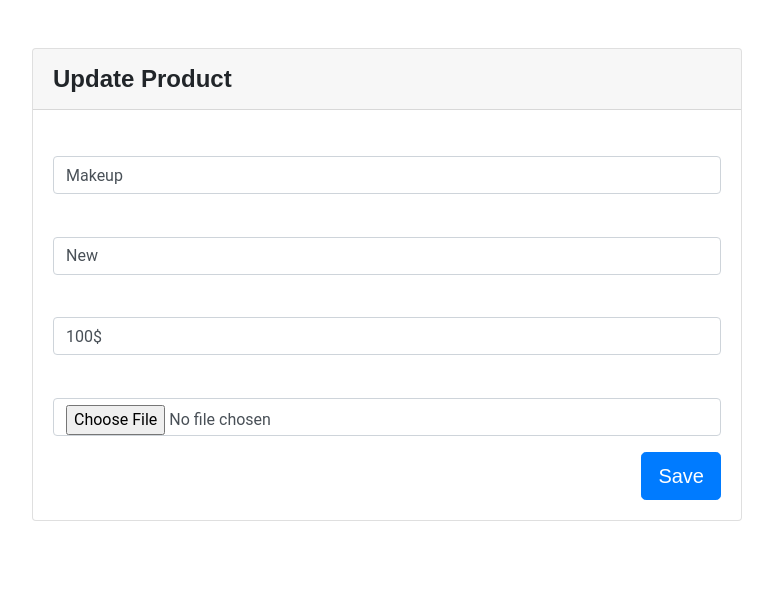
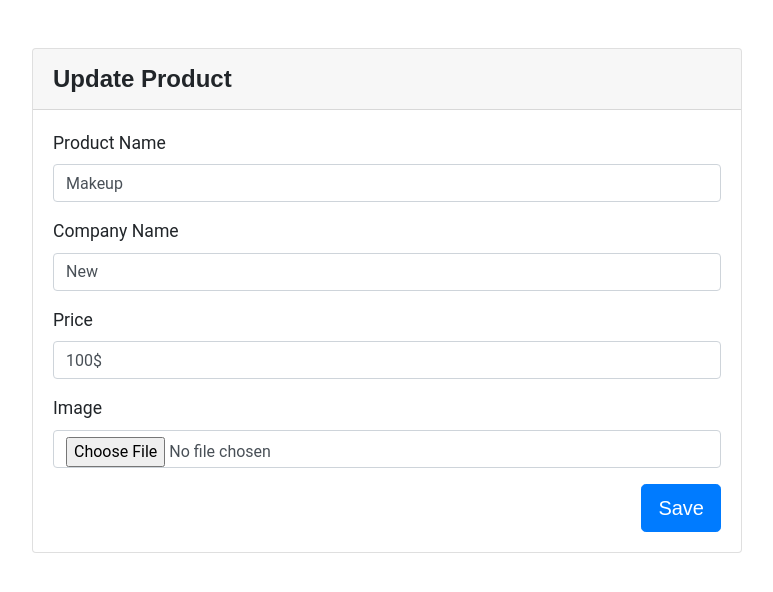
Before and after one commit to MateenSeddiqi/Online-cosmetic-shop, a Django app: page /updateProduct/6/ in a window 1280 px wide. Shown: the part 56-648 px from the top of the page, without its empty margins (253-1026 px from the left). Run offline with Django 5.2, Linux system fonts and the light colour scheme; data comes from the database, SQL or seed files in the repository.

Commit message:
working on update to display the picture

```diff
--- a/products/forms.py
+++ b/products/forms.py
@@ -11,9 +11,9 @@ class FeedbackForm(forms.ModelForm):
             'feedback': forms.Textarea(attrs={'class': 'form-control', 'placeholder': 'Feedback', 'rows': 3, 'required': True}),
         }
         labels = {
-            'name': '',
-            'email': '',
-            'feedback': '',
+            'name': 'Name',
+            'email': 'Email Address',
+            'feedback': 'Your feedback',
         }
 
 class ProductForm(forms.ModelForm):
@@ -27,12 +27,16 @@ class ProductForm(forms.ModelForm):
             'image': forms.FileInput(attrs={'class': 'form-control', 'placeholder': 'Image'}),
         }
         labels = {
-            'name': '',
-            'company': '',
-            'price': '',
-            'image': '',
+            'name': 'Product Name',
+            'company': 'Company Name',
+            'price': 'Price',
+            'image': 'Image',
         }
 
     def __init__(self, *args, **kwargs):
+        instance = kwargs.get('instance', None)
         super().__init__(*args, **kwargs)
-        self.fields['image'].required = False
+        if instance and instance.image:
+            self.fields['image'].required = False
+        else:
+            self.fields['image'].required = True
--- a/products/templates/updateProduct.html
+++ b/products/templates/updateProduct.html
@@ -26,6 +26,11 @@
                             </div>
                             <div class="form-group">
                                 <label for="{{ form.image.id_for_label }}">{{ form.image.label }}</label>
+                                {% if product.image and product.image.url %}
+                                    <div class="mb-3">
+                                        <img src="{{ product.image.url }}" alt="{{ product.name }} image" class="img-fluid" style="max-height: 200px;">
+                                    </div>
+                                {% endif %}
                                 {{ form.image }}
                             </div>
                             <div class="text-right">
@@ -38,3 +43,36 @@
         </div>
     </div>
 {% endblock %}
+
+
+
+<!-- <div class="card-body" style="font-family: 'Roboto', sans-serif; font-size: 1.1rem;">
+    <form method="post" enctype="multipart/form-data">
+        {% csrf_token %}
+        <div class="form-group">
+            <label for="">Product Name</label>
+            <label for="{{ form.name.id_for_label }}">{{ form.name.label }}</label>
+            {{ form.name }}
+        </div>
+        <div class="form-group">
+            <label for="{{ form.company.id_for_label }}">{{ form.company.label }}</label>
+            {{ form.company }}
+        </div>
+        <div class="form-group">
+            <label for="{{ form.price.id_for_label }}">{{ form.price.label }}</label>
+            {{ form.price }}
+        </div>
+        <div class="form-group">
+            <label for="{{ form.image.id_for_label }}">{{ form.image.label }}</label>
+            {% if product.image %}
+                <div class="mb-3">
+                    <img src="{{ product.image.url }}" alt="{{ product.name }} image" class="img-fluid" style="max-height: 200px;">
+                </div>
+            {% endif %}
+            {{ form.image }}
+        </div>
+        <div class="text-right">
+            <button type="submit" class="btn btn-primary btn-lg" style="font-family: 'Montserrat', sans-serif;">Save</button>
+        </div>
+    </form>
+</div> -->
--- a/products/views.py
+++ b/products/views.py
@@ -75,8 +75,18 @@ def updateProduct(request, pk):
     else:
         # Populate the form with the existing product data
         form = ProductForm(instance=product)
+    return render(request, 'updateProduct.html', {'form': form})
 
-    return render(request, 'updateProduct.html', {'form': form})
+
+# def update_product(request, pk):
+#     product = get_object_or_404(Product, pk=pk)
+#     form = ProductForm(instance=product)
+#     if request.method == 'POST':
+#         form = ProductForm(request.POST, request.FILES, instance=product)
+#         if form.is_valid():
+#             form.save()
+#             return redirect('product_list')
+#     return render(request, 'product_form.html', {'form': form, 'product': product})
 
 
 def aboutPage(request):
```
